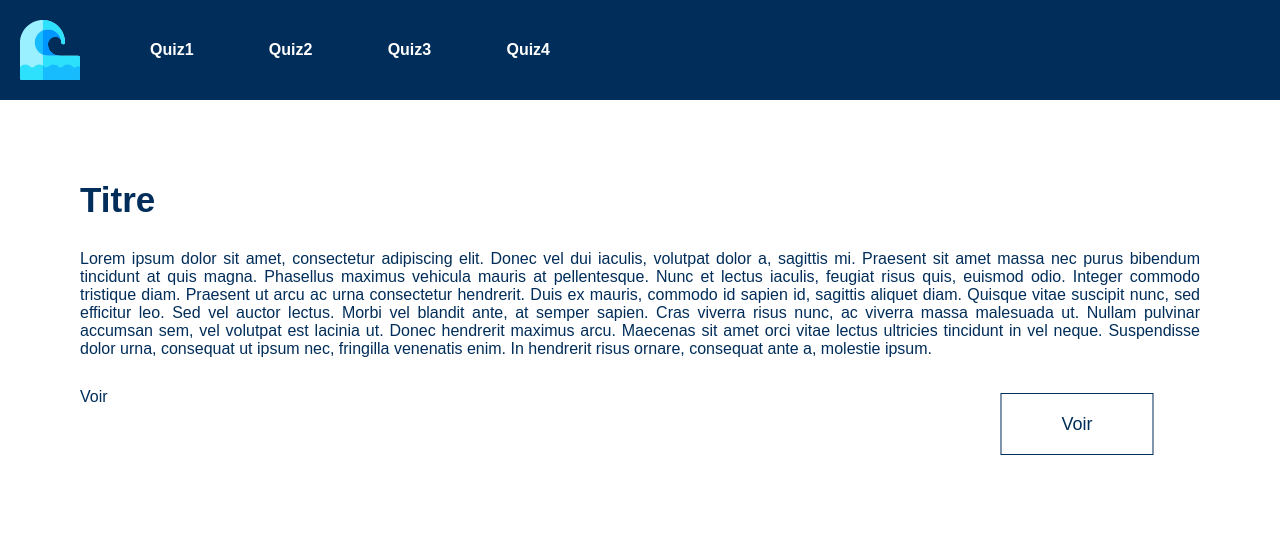
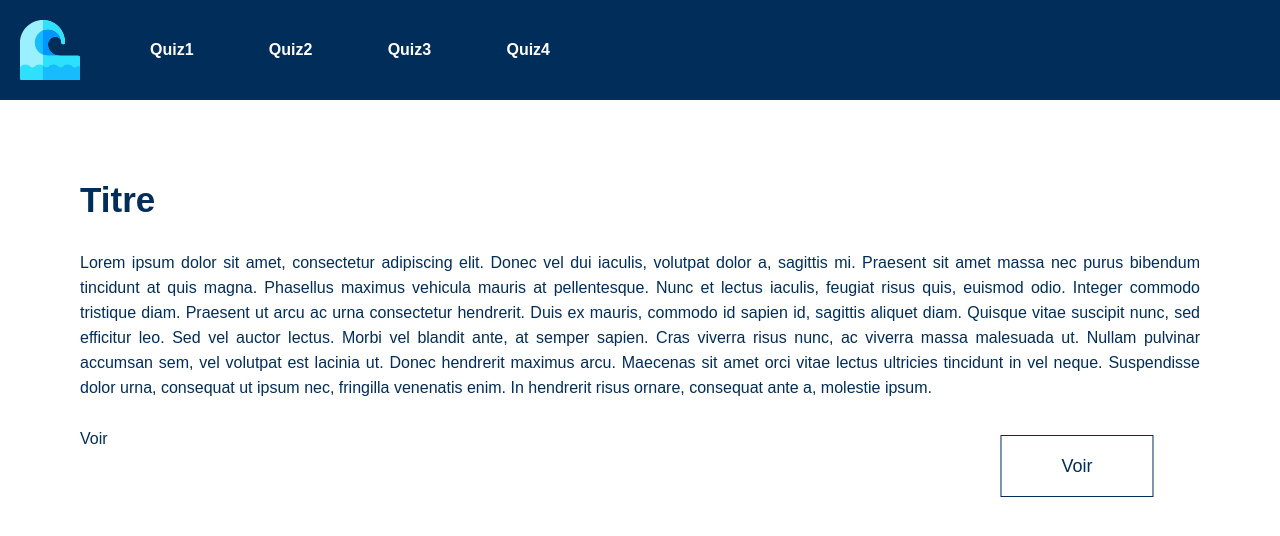
Before and after one commit to IIM-Creative-Technology/react-FlorentVigot, a React (Create React App) app: page /Read in a window 1280 px wide. Shown: the top 536 px of the page. Built offline with nearby package versions, Linux system fonts and the light colour scheme.

Commit message:
[UPDATE] text style

```diff
--- a/src/Sass/components/_intro.scss
+++ b/src/Sass/components/_intro.scss
@@ -12,6 +12,8 @@
     }
 
     p {
+        font-size: 16px;
+        line-height: 25px;
         text-align: justify;
         padding-bottom: 30px;
     }
```
